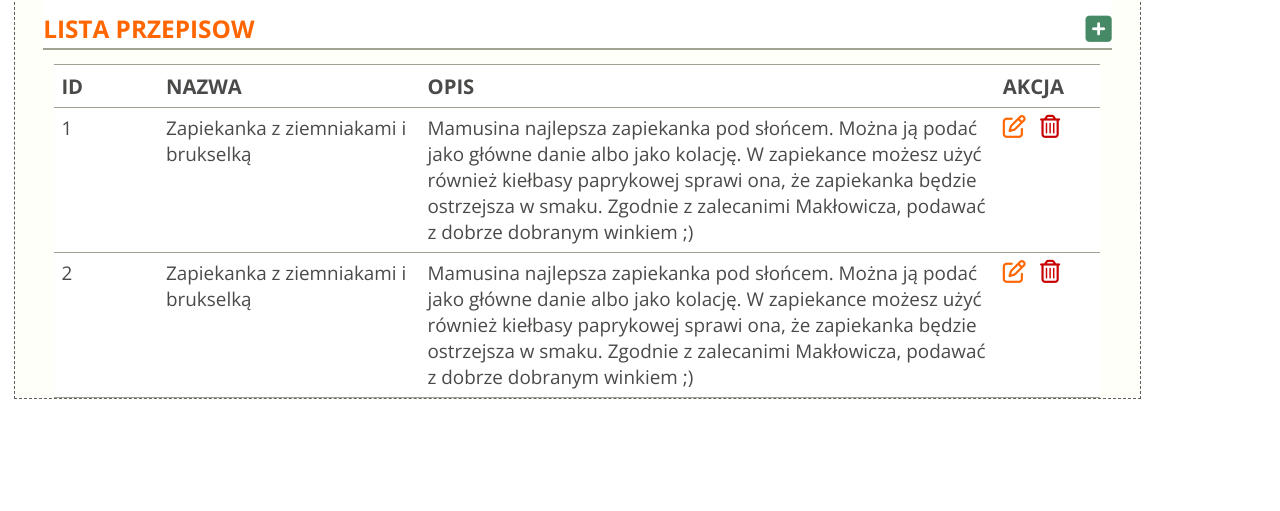
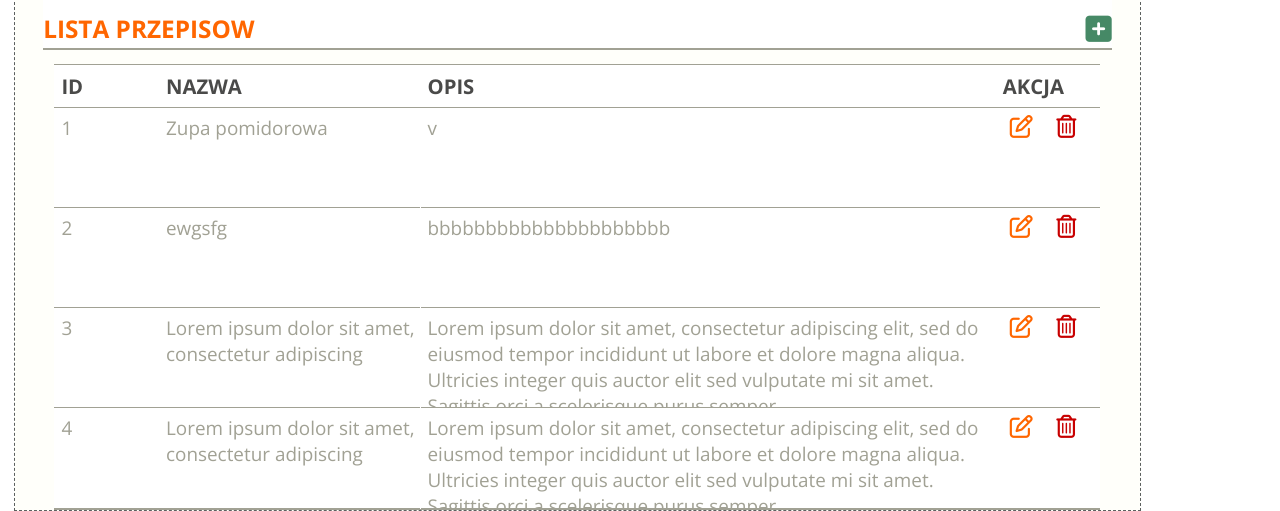
Before and after one commit to kwojtas172/plan-a-diet, a React app: page / in a window 1280 px wide. Shown: the part 2634-3145 px from the top of the page. Before the commit the page ends 3033 px from the top, so only its background shows below. Built offline with nearby package versions, Linux system fonts and the light colour scheme; data requests are answered from the project's data file; a web font is replaced by a local one.

Commit message:
added fetch textarea edit and delete recipe

```diff
--- a/database/db.json
+++ b/database/db.json
@@ -1,18 +1,62 @@
 {
   "user": {
-    "name": "Aga"
+    "name": "Kamil"
   },
   "recipes": [
     {
       "id": 1,
       "name": "Zupa pomidorowa",
-      "description": "Pyszna zupa pomidorowa z całych pomidorów.",
+      "description": "v",
       "steps": [
         "Wlej wodę do garnka"
       ],
       "ingredients": [
         "Pomidory"
       ]
+    },
+    {
+      "name": "ewgsfg",
+      "description": "bbbbbbbbbbbbbbbbbbbbb",
+      "steps": [
+        "aaaaaaaaaaaaaaa",
+        "sfdfgsdngfvgmn",
+        "asd"
+      ],
+      "ingredients": [
+        "asgdfg",
+        "asdfg"
+      ],
+      "id": 2
+    },
+    {
+      "name": "Lorem ipsum dolor sit amet, consectetur adipiscing",
+      "description": "Lorem ipsum dolor sit amet, consectetur adipiscing elit, sed do eiusmod tempor incididunt ut labore et dolore magna aliqua. Ultricies integer quis auctor elit sed vulputate mi sit amet. Sagittis orci a scelerisque purus semper. ",
+      "steps": [
+        "Lorem ipsum dolor sit amet, consectetur adipiscing elit, sed do eiusmod tempor incididunt ut labore et dolore magna aliqua. Ultricies integer quis auc",
+        "Lorem ipsum dolor sit amet, consectetur adipiscing elit, sed do eiusmod tempor incididunt ut labore et dolore magna aliqua. Ultricies integer quis auc",
+        "Lorem ipsum dolor sit amet, consectetur adipiscing elit, sed do eiusmod tempor incididunt ut labore et dolore magna aliqua. Ultricies integer quis auc"
+      ],
+      "ingredients": [
+        "Lorem ipsum dolor sit amet, consectetur adipiscing",
+        "Lorem ipsum dolor sit amet, consectetur adipiscing",
+        "Lorem ipsum dolor sit amet, consectetur adipiscing",
+        "Lorem ipsum dolor sit amet, consectetur adipiscing"
+      ],
+      "id": 3
+    },
+    {
+      "name": "Lorem ipsum dolor sit amet, consectetur adipiscing",
+      "description": "Lorem ipsum dolor sit amet, consectetur adipiscing elit, sed do eiusmod tempor incididunt ut labore et dolore magna aliqua. Ultricies integer quis auctor elit sed vulputate mi sit amet. Sagittis orci a scelerisque purus semper. ",
+      "steps": [
+        "Lorem ipsum dolor sit amet, consectetur adipiscing elit, sed do eiusmod tempor incididunt ut labore et dolore magna aliqua. Ultricies integer quis auc",
+        "Lorem ipsum dolor sit amet, consectetur adipiscing elit, sed do eiusmod tempor incididunt ut labore et dolore magna aliqua. Ultricies integer quis auc"
+      ],
+      "ingredients": [
+        "Lorem ipsum dolor sit amet, consectetur adipiscing",
+        "Lorem ipsum dolor sit amet, consectetur adipiscing",
+        "Lorem ipsum dolor sit amet, consectetur adipiscing"
+      ],
+      "id": 4
     }
   ],
   "schedules": [
@@ -42,7 +86,7 @@
         4,
         5
       ],
-      "thrusday": [
+      "thursday": [
         1,
         2,
         3,
@@ -56,7 +100,7 @@
         4,
         5
       ],
-      "satruday": [
+      "saturday": [
         1,
         2,
         3,
--- a/src/js/components/RecipesList.js
+++ b/src/js/components/RecipesList.js
@@ -2,7 +2,97 @@ import React, { Component } from 'react'
 import '../../scss/_recipes-list.scss';
 
 class RecipesList extends Component {
-    state = {}
+    state = {
+        data: [],
+        id: [],
+        name: [],
+        description: [],
+        isEditInput: false,
+        editInputValue: "",
+        recipeId: 0
+    }
+
+    componentDidMount = () => {
+        fetch("http://localhost:3000/recipes/")
+            .then(response => response.json())
+            .then(data => {
+                data.forEach(el =>
+                    this.setState({
+                        id: el.id,
+                        name: el.name,
+                        description: el.description,
+                    }))
+                this.setState({
+                    data: data,
+                })
+                console.log(this.state.data);
+
+            })
+    };
+
+    handleDeleteRecipe = (e) => {
+        console.log(e.target.dataset.id);
+        const tempArr = [...this.state.data];
+        tempArr.forEach((el, id) => {
+            if (+e.target.dataset.id === id) {
+                tempArr.splice(id, 1)
+            }
+        })
+        this.setState({
+            data: tempArr
+        })
+    };
+
+    handelEditRecipe = (e) => {
+        const tempArr = [...this.state.data];
+        tempArr.forEach((el, id) => {
+            if (+e.target.dataset.id === id) {
+                this.setState({
+                    isEditInput: !this.state.isEditInput,
+                    editInputValue: el.description,
+                    recipeId: el.id
+                })
+            }
+        })
+    };
+
+    handleChangeDescription = (e) => {
+        e.preventDefault();
+        const data = {
+            "name": this.state.data[this.state.recipeId - 1].name,
+            "description": this.state.editInputValue,
+            "steps": this.state.data[this.state.recipeId - 1].steps,
+            "ingredients": this.state.data[this.state.recipeId - 1].ingredients
+        };
+
+        fetch(`http://localhost:3000/recipes/${this.state.recipeId}`, {
+            method: 'PATCH',
+
+            headers: {
+                'Accept': 'application/json',
+                'Content-Type': 'application/json',
+                'Access-Control-Allow-Origin': '*'
+            },
+            body: JSON.stringify(data),
+        })
+            .then(response => response.json())
+            .then(data => {
+                console.log('Success:', data);
+            })
+            .catch((error) => {
+                console.error('Error:', error);
+            });
+
+        const tempArr = [...this.state.data];
+        tempArr.forEach((el, id) => {
+            if (id === (this.state.recipeId - 1)) {
+                el.description = this.state.editInputValue;
+            }
+            this.setState({
+                data: tempArr
+            })
+        })
+    };
 
     render() {
         return (
@@ -11,6 +101,16 @@ class RecipesList extends Component {
                     <p>Lista Przepisow</p>
                     <span class="fas fa-plus-square"></span>
                 </div>
+                {this.state.isEditInput &&
+                    <form onSubmit={this.handleChangeDescription}>
+                        <textarea class="recipe__edit"
+                            value={this.state.editInputValue}
+                            onChange={e => this.setState({
+                                editInputValue: e.target.value
+                            })}
+                        />
+                        <button type="submit" className="button__edit">Submit</button>
+                    </form>}
                 <div className="recipes__info">
                     <p className="recipes__info__id">ID</p>
                     <p className="recipes__info__name">NAZWA</p>
@@ -18,26 +118,33 @@ class RecipesList extends Component {
                     <p className="recipes__info__action">AKCJA</p>
                 </div>
                 <div className="recipes__list">
-                    <p className="recipes__id">1</p>
-                    <p className="recipes__name">Zapiekanka z ziemniakami i brukselką</p>
-                    <p className="recipes__description">Mamusina najlepsza zapiekanka pod słońcem. Można ją podać jako główne danie albo jako kolację. W zapiekance możesz użyć również kiełbasy paprykowej sprawi ona, że zapiekanka będzie ostrzejsza w smaku. Zgodnie z zalecanimi Makłowicza, podawać z dobrze dobranym winkiem {";)"}</p>
-                    <p className="recipes__action">
-                        <span class="far fa-edit"></span>
-                        <span class="far fa-trash-alt"></span>
-                    </p>
+                    <div className="recipes recipes__id">
+                        {this.state.data.map(el => {
+                            return <span>{el.id}</span>
+                        })}
+                    </div>
+                    <div className="recipes recipes__name">
+                        {this.state.data.map(el => {
+                            return <span>{el.name}</span>
+                        })}
+                    </div>
+                    <div className="recipes recipes__description">
+                        {this.state.data.map(el => {
+                            return <span>{el.description}</span>
+                        })}
+                    </div>
+                    <div className="recipes__action">
+                        {this.state.data.map((el, id) => {
+                            return (
+                                <div>
+                                    <span data-id={id} onClick={this.handelEditRecipe} class="far fa-edit"></span>
+                                    <span data-id={id} onClick={this.handleDeleteRecipe} class="far fa-trash-alt"></span>
+                                </div>)
+                        })}
+                    </div>
                 </div>
-                <div className="recipes__list">
-                    <p className="recipes__id">2</p>
-                    <p className="recipes__name">Zapiekanka z ziemniakami i brukselką</p>
-                    <p className="recipes__description">Mamusina najlepsza zapiekanka pod słońcem. Można ją podać jako główne danie albo jako kolację. W zapiekance możesz użyć również kiełbasy paprykowej sprawi ona, że zapiekanka będzie ostrzejsza w smaku. Zgodnie z zalecanimi Makłowicza, podawać z dobrze dobranym winkiem {";)"}</p>
-                    <p className="recipes__action">
-                        <span class="far fa-edit"></span>
-                        <span class="far fa-trash-alt"></span>
-                    </p>
-                </div>
-            </div>
+            </div >
         );
     }
 }
-
 export default RecipesList;
--- a/src/scss/_recipes-list.scss
+++ b/src/scss/_recipes-list.scss
@@ -75,37 +75,84 @@ div.recipes__list {
 }
 
 p.recipes__info__id,
-p.recipes__id {
+div.recipes__id {
     width: 10%;
 }
 
 p.recipes__info__name,
-p.recipes__name {
+div.recipes__name {
     width: 25%;
 }
 
 p.recipes__info__description,
-p.recipes__description {
+div.recipes__description {
     width: 55%;
 }
 
 p.recipes__info__action,
-p.recipes__action {
+div.recipes__action {
     width: 10%;
 }
 
-p.recipes__action {
+div.recipes__action {
     display: flex;
     justify-content: flex-start;
+    flex-direction: column;
+
+    div {
+        display: flex;
+        justify-content: flex-start;
+    }
+
+    span {
+        height: 7.15rem;
+        width: 100%;
+        border-bottom: 0.1rem solid $table-font;
+        padding-top: 0.5rem;
+    }
 }
 
 span.fa-edit {
     color: $btn-color;
     font-size: 1.65rem;
-    padding-right: 1rem;
+    padding: 0 1rem;
+}
+
+div.recipes {
+    display: flex;
+    flex-direction: column;
+    box-sizing: border-box;
+
+    span {
+        height: 7.15rem;
+
+        border-bottom: 0.1rem solid $table-font;
+        color: $table-font;
+        font-size: 1.35rem;
+        padding: 0.5rem 0 0 0.5rem;
+        overflow-x: auto;
+    }
 }
 
 span.fa-trash-alt {
     color: rgb(200, 0, 0);
     font-size: 1.65rem;
 }
+
+.recipe__edit {
+    position: fixed;
+    z-index: 2;
+    height: 10rem;
+    width: 35rem;
+    top: 10vh;
+    left: 25vw;
+}
+
+.button__edit {
+    position: absolute;
+    z-index: 2;
+    // height: 10rem;
+    // width: 35rem;
+    // bottom: 0;
+    right: 50%;
+}
```
Also changed, not shown: src/scss/main.css (added), src/scss/second-app-section.css (added), 2 other files.
